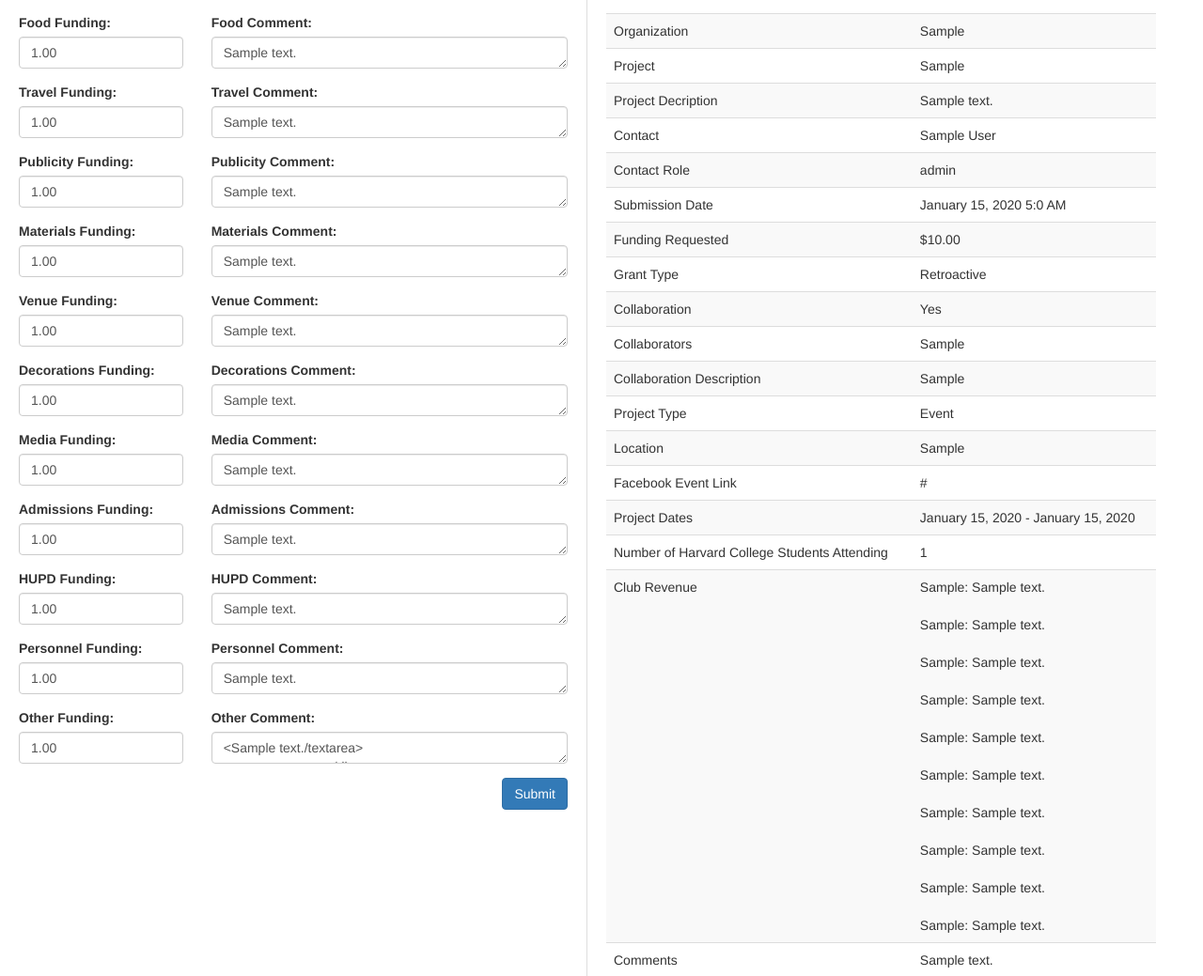
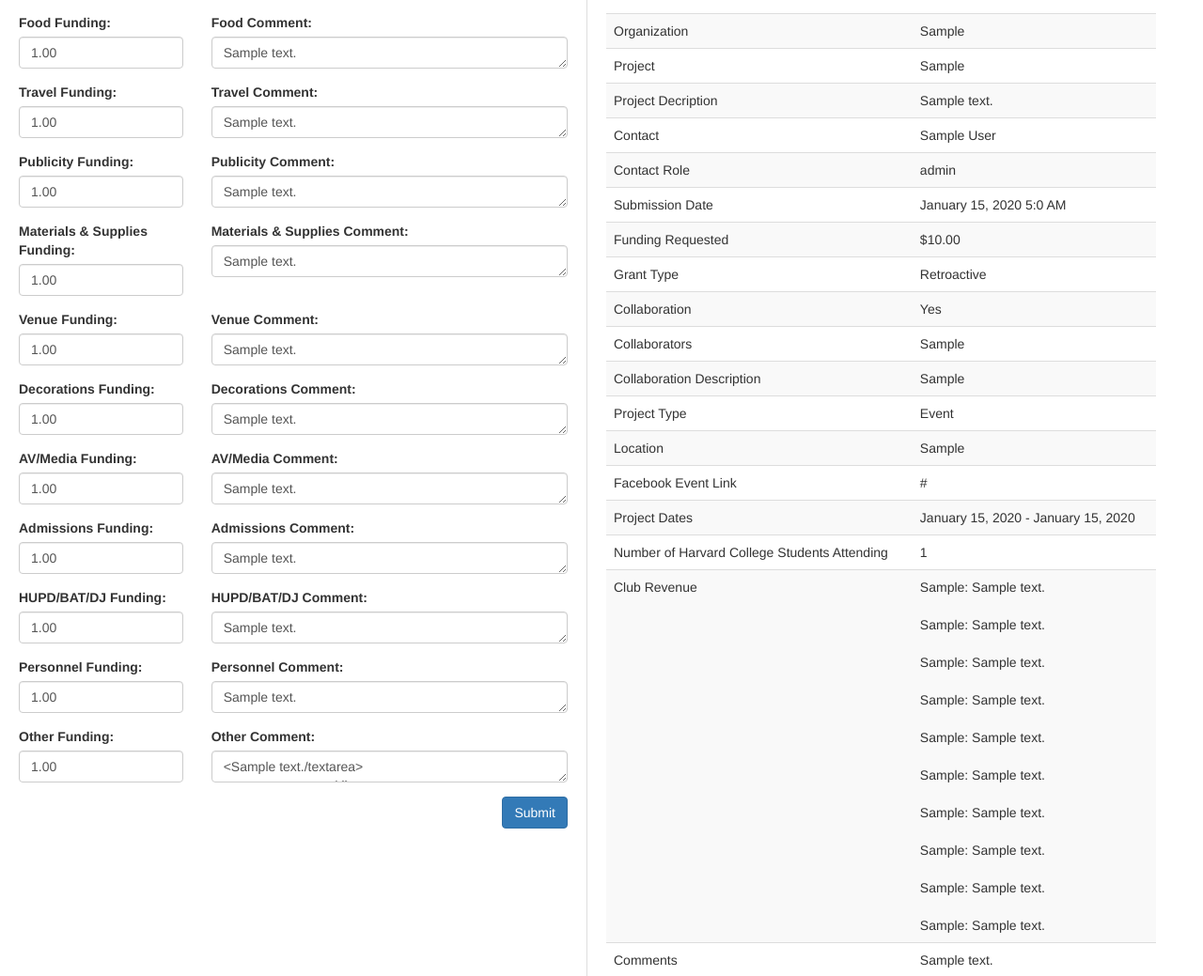
Before and after one commit to nickboucher/nova, a Flask app: template templates/interview_grant.html in a window 1280 px wide. Shown: the part 204-1243 px from the top of the page at 94% size. Run offline with Flask 2, Linux system fonts and the light colour scheme; the template is opened without the code that fills it: values that come from a table or form of the project are taken from there, others are empty; tables that the repository leaves empty hold one stand-in row (values such as "Sample post"); some libraries are stand-ins or nearby versions.

Commit message:
Updated Funding Category Names

```diff
--- a/templates/interview_grant.html
+++ b/templates/interview_grant.html
@@ -69,13 +69,13 @@
                     <div class="row">
                         <div class="col-md-4">
                             <div class="form-group">
-                                <label for="materials_allocated">Materials Funding:</label>
+                                <label for="materials_allocated">Materials & Supplies Funding:</label>
                                 <input type="number" min="0" step="any" class="form-control" name="materials_allocated" value="{{ grant.materials_allocated | two_decimals }}">
                             </div>
                         </div>
                         <div class="col-md-8">
                             <div class="form-group">
-                                <label for="materials_allocated_notes">Materials Comment:</label>
+                                <label for="materials_allocated_notes">Materials & Supplies Comment:</label>
                                 <textarea class="form-control resize-vertical" rows="1" name="materials_allocated_notes">{{ grant.materials_allocated_notes | suppress_none }}</textarea>
                             </div>
                         </div>
@@ -111,13 +111,13 @@
                     <div class="row">
                         <div class="col-md-4">
                             <div class="form-group">
-                                <label for="media_allocated">Media Funding:</label>
+                                <label for="media_allocated">AV/Media Funding:</label>
                                 <input type="number" min="0" step="any" class="form-control" name="media_allocated" value="{{ grant.media_allocated | two_decimals }}">
                             </div>
                         </div>
                         <div class="col-md-8">
                             <div class="form-group">
-                                <label for="media_allocated_notes">Media Comment:</label>
+                                <label for="media_allocated_notes">AV/Media Comment:</label>
                                 <textarea class="form-control resize-vertical" rows="1" name="media_allocated_notes">{{ grant.media_allocated_notes | suppress_none }}</textarea>
                             </div>
                         </div>
@@ -139,13 +139,13 @@
                     <div class="row">
                         <div class="col-md-4">
                             <div class="form-group">
-                                <label for="hupd_allocated">HUPD Funding:</label>
+                                <label for="hupd_allocated">HUPD/BAT/DJ Funding:</label>
                                 <input type="number" min="0" step="any" class="form-control" name="hupd_allocated" value="{{ grant.hupd_allocated | two_decimals }}">
                             </div>
                         </div>
                         <div class="col-md-8">
                             <div class="form-group">
-                                <label for="hupd_allocated_notes">HUPD Comment:</label>
+                                <label for="hupd_allocated_notes">HUPD/BAT/DJ Comment:</label>
                                 <textarea class="form-control resize-vertical" rows="1" name="hupd_allocated_notes">{{ grant.hupd_allocated_notes | suppress_none }}</textarea>
                             </div>
                         </div>
```
